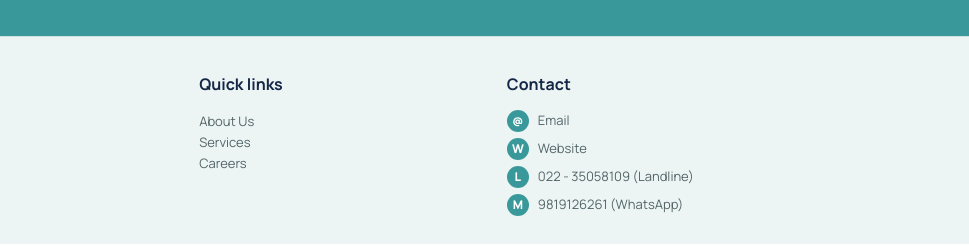
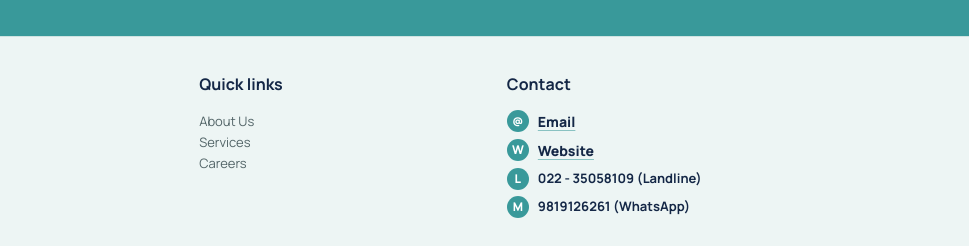
Before and after one commit to atulkoul/alcove-infotech, a website: page public/main-website/index.html in a window 1280 px wide. Shown: the part 2907-3153 px from the top of the page, 311-1280 px from the left. Drawn offline with Linux system fonts and the light colour scheme.

Commit message:
Emphasize footer email and website links

```diff
--- a/public/main-website/site.css
+++ b/public/main-website/site.css
@@ -91,7 +91,9 @@ h3 { font-size: 19px; }
 .footer-tagline { margin: 0 0 2px; color: var(--ink) !important; font-weight: 800; }
 .footer-locations { margin: 0; color: var(--teal-dark) !important; font-size: 12px !important; }
 .footer-contact { display: grid; gap: 6px; margin: 0; }
-.footer-contact a, .footer-contact span { display: flex; align-items: center; gap: 9px; color: #536568; }
+.footer-contact a, .footer-contact span { display: flex; align-items: center; gap: 9px; color: var(--ink); }
+.footer-contact a { font-size: 14px; font-weight: 800; text-decoration: underline; text-decoration-color: rgba(57,153,154,.55); text-underline-offset: 3px; }
+.footer-contact > span { font-size: 13px; font-weight: 700; }
 .footer-contact .contact-icon { display: inline-grid; place-items: center; width: 22px; height: 22px; border-radius: 50%; background: var(--teal); color: #ffffff; font-size: 12px; font-weight: 800; }
 .industry-grid { display: grid; grid-template-columns: repeat(4, 1fr); gap: 16px; }
 .industry-tile { min-height: 170px; display: flex; align-items: end; padding: 22px; border-radius: 7px; background-position: center; background-size: cover; position: relative; overflow: hidden; color: white; }
```
